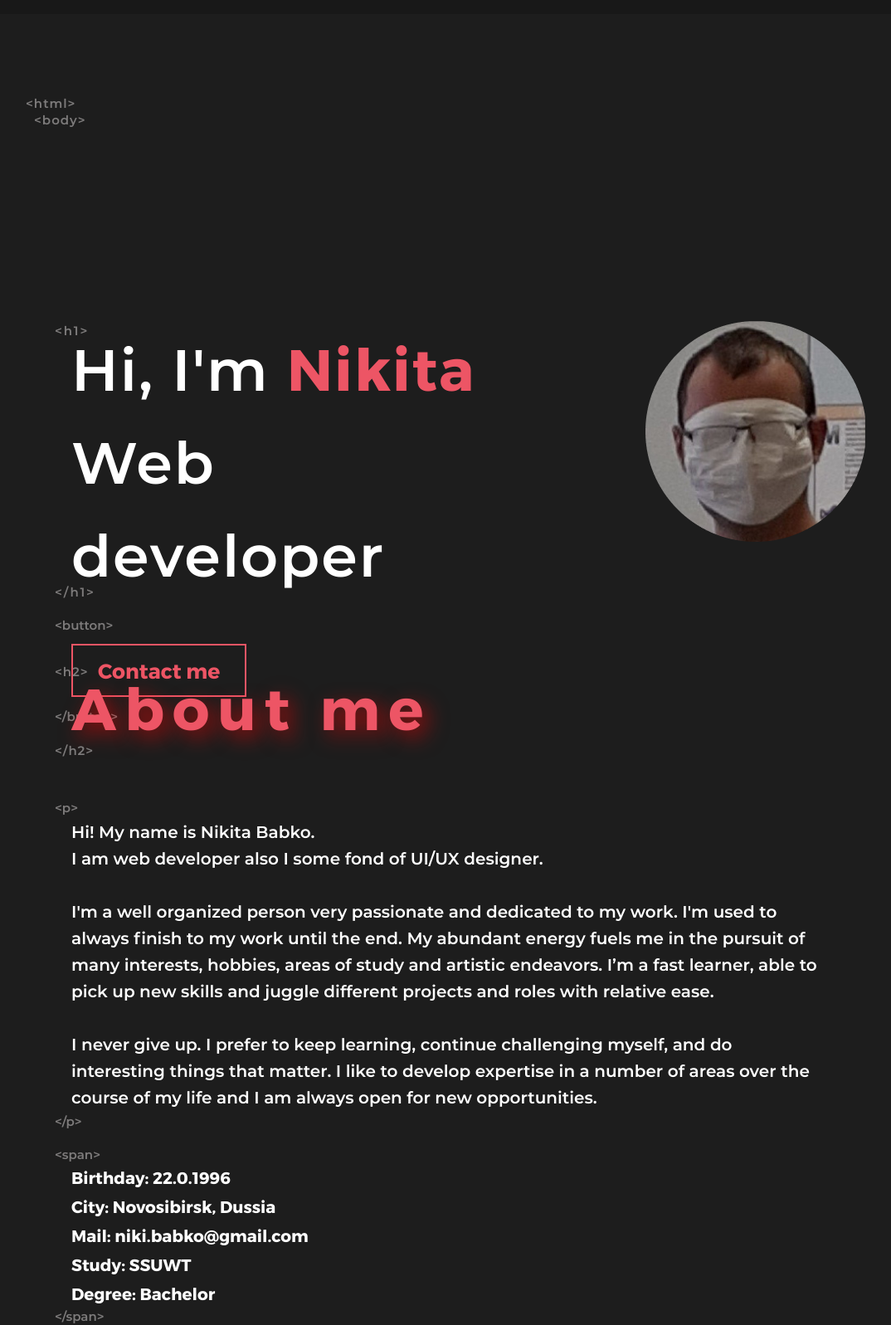
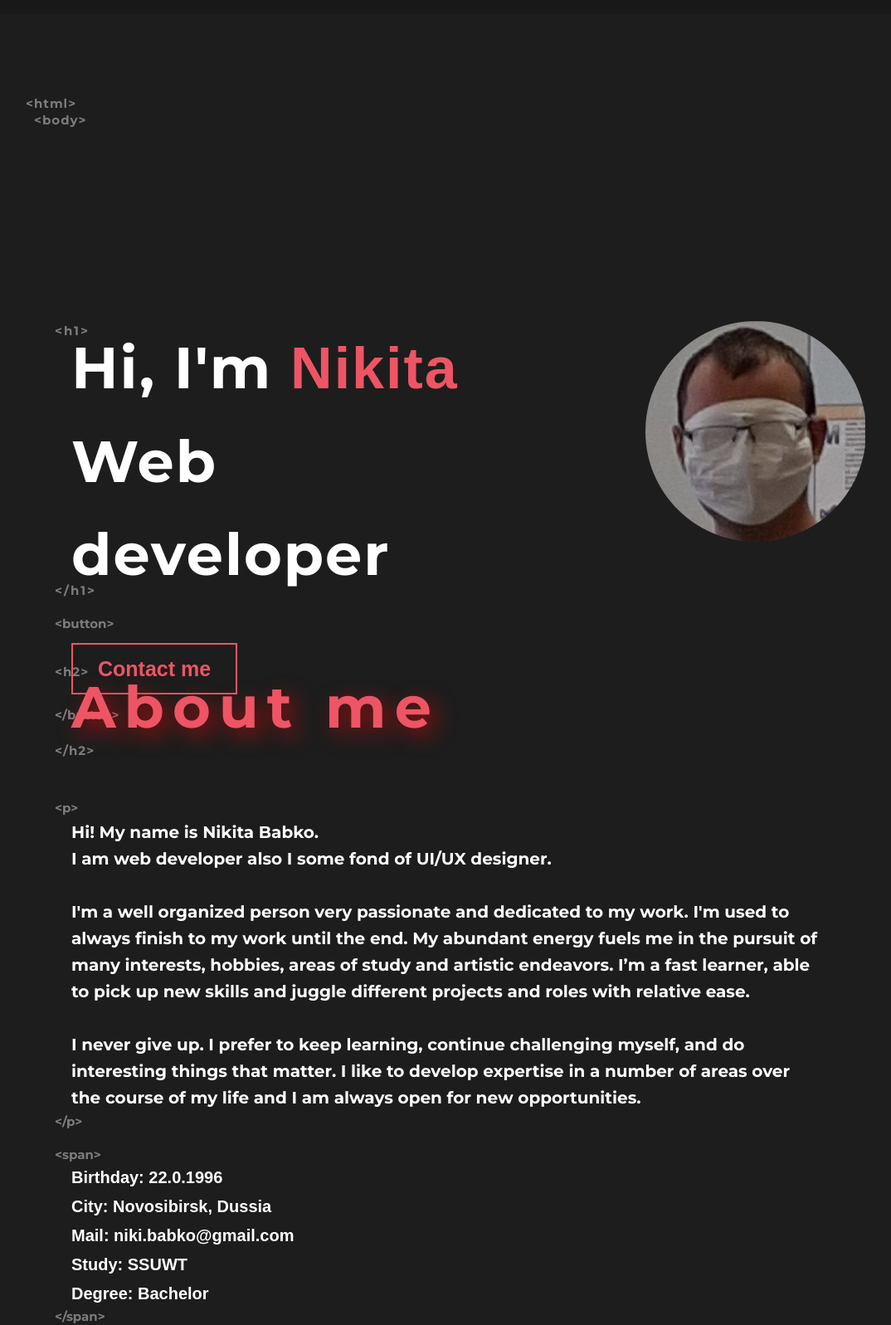
Before and after one commit to nikitababko/example-for-portfolio, a website: page src/index.html in a window 1280 px wide. Shown: the part 83-1680 px from the top of the page at 83% size, without its empty margins (4-1078 px from the left). Drawn offline with Linux system fonts and the light colour scheme.

Commit message:
Fixed bugs with fonts.

```diff
--- a/src/scss/components/about/about.scss
+++ b/src/scss/components/about/about.scss
@@ -5,6 +5,7 @@
     span {
         margin: 15px auto;
         font-family: "Montserrat Bold", sans-serif;
+        font-weight: 700;
         font-size: 20px;
         color: #fff;
         display: block;
--- a/src/scss/components/contact/contact.scss
+++ b/src/scss/components/contact/contact.scss
@@ -18,6 +18,7 @@
         input {
             padding: 25px 0 25px 25px;
             font-family: "Montserrat SemiBold", sans-serif;
+            font-weight: 600;
             font-size: 20px;
             color: $gray;
             background: #2b2b2b;
@@ -53,6 +54,7 @@
             padding: 25px 0 25px 25px;
             width: 100%;
             font-family: "Montserrat SemiBold", sans-serif;
+            font-weight: 600;
             font-size: 20px;
             color: $gray;
             background: #2b2b2b;
--- a/src/scss/components/footer/footer.scss
+++ b/src/scss/components/footer/footer.scss
@@ -14,6 +14,7 @@
             margin-top: 60px;
             display: block;
             font-family: "Montserrat SemiBold", sans-serif;
+            font-weight: 600;
             color: $red;
             text-transform: uppercase;
         }
--- a/src/scss/components/header/header.scss
+++ b/src/scss/components/header/header.scss
@@ -27,7 +27,8 @@
 }
 
 .logo {
-    font-family: "Montserrat Bold";
+    font-family: "Montserrat";
+    font-weight: 700;
     font-weight: bold;
     font-size: 50px;
     color: $gray;
@@ -51,6 +52,7 @@
 
             a {
                 font-family: "Montserrat Regular", sans-serif;
+                font-weight: 400;
                 font-size: 30px;
                 color: $gray;
                 text-decoration: none;
--- a/src/scss/components/home/home.scss
+++ b/src/scss/components/home/home.scss
@@ -16,7 +16,8 @@
         width: 100%;
         max-width: 500px;
         line-height: 1.6;
-        font-family: "Montserrat SemiBold", sans-serif;
+        font-family: "Montserrat", sans-serif;
+        font-weight: 700;
         font-size: 70px;
         letter-spacing: 2px;
         color: #fff;
@@ -35,15 +36,15 @@
         }
     }
 
-    &__btn {
+    .section__btn {
         position: relative;
         margin-top: 70px;
 
-        a {
         padding: 15px 30px;
         border: 2px solid $red;
         background: transparent;
-            font-family: "Montserrat Bold", sans-serif;
+        font-family: "Montserrat", sans-serif;
+        font-weight: 700;
         font-size: 25px;
         color: $red;
         text-decoration: none;
@@ -55,7 +56,6 @@
             box-shadow: 0px 0px 14px 14px rgba(237, 85, 101, 0.86);
         }
     }
-    }
 
     &__avatar-wrapper {
         display: flex;
--- a/src/scss/components/projects/projects.scss
+++ b/src/scss/components/projects/projects.scss
@@ -48,6 +48,7 @@
         flex-direction: column;
 
         font-family: "Montserrat SemiBold", sans-serif;
+        font-weight: 600;
         color: #fff;
 
         span:nth-child(2) {
@@ -58,6 +59,7 @@
             text-decoration: none;
 
             font-family: "Montserrat SemiBold", sans-serif;
+            font-weight: 600;
             color: #fff;
         }
     }
--- a/src/scss/components/skills/skills.scss
+++ b/src/scss/components/skills/skills.scss
@@ -8,6 +8,7 @@
     max-width: 800px;
     margin-top: 70px;
     font-family: "Montserrat Bold", sans-serif;
+    font-weight: 700;
     font-size: 30px;
     color: #fff;
 
@@ -23,6 +24,7 @@
         li {
             margin: 20px 0 20px 30px;
             font-family: "Montserrat SemiBold", sans-serif;
+            font-weight: 600;
             font-size: 20px;
             list-style-type: disc;
 
@@ -54,6 +56,7 @@
 .skills__contact-me {
     position: relative;
     font-family: "Montserrat SemiBold", sans-serif;
+    font-weight: 600;
     font-size: 20px;
     color: #fff;
 
--- a/src/scss/index.scss
+++ b/src/scss/index.scss
@@ -1,6 +1,6 @@
 @import "./utils/reset.scss";
 @import "./utils/vars.scss";
-@import "./fonts.scss";
+// @import "./fonts.scss";
 @import "./utils/mixins.scss";
 
 @import "./components/header/header.scss";
@@ -37,7 +37,8 @@ html {
 
 .markup {
     position: absolute;
-    font-family: "Montserrat SemiBold", sans-serif;
+    font-family: "Montserrat", sans-serif;
+    font-weight: 600;
     color: #fff;
     font-size: 15px;
     letter-spacing: 1px;
@@ -73,7 +74,8 @@ html {
     &__title {
         margin-bottom: 100px;
         position: relative;
-        font-family: "Montserrat Bold", sans-serif;
+        font-family: "Montserrat", sans-serif;
+        font-weight: 700;
         font-size: 70px;
         color: $red;
         text-shadow: 8px 8px 24px rgba(255, 0, 0, 0.55);
@@ -86,7 +88,8 @@ html {
         position: relative;
         width: 100%;
         max-width: 900px;
-        font-family: "Montserrat SemiBold", sans-serif;
+        font-family: "Montserrat", sans-serif;
+        font-weight: 600;
         font-size: 20px;
         color: #fff;
         line-height: 1.6;
@@ -115,6 +118,7 @@ html {
         border: 2px solid $red;
         background: transparent;
         font-family: "Montserrat Bold", sans-serif;
+        font-weight: 700;
         font-size: 25px;
         color: $red;
         text-decoration: none;
--- a/src/scss/utils/mixins.scss
+++ b/src/scss/utils/mixins.scss
@@ -5,7 +5,8 @@
         position: absolute;
         top: -15px;
         left: -20px;
-        font-family: "Montserrat SemiBold", sans-serif;
+        font-family: "Montserrat", sans-serif;
+        font-weight: 600;
         font-size: 15px;
         color: $gray;
         letter-spacing: 1px;
@@ -18,7 +19,8 @@
         position: absolute;
         left: -20px;
         bottom: -25px;
-        font-family: "Montserrat SemiBold", sans-serif;
+        font-family: "Montserrat", sans-serif;
+        font-weight: 600;
         font-size: 15px;
         color: $gray;
         letter-spacing: 1px;
@@ -32,7 +34,8 @@
     position: absolute;
     top: 0;
     left: -20px;
-    font-family: "Montserrat SemiBold", sans-serif;
+    font-family: "Montserrat", sans-serif;
+    font-weight: 600;
     font-size: 15px;
     color: $gray;
 }
@@ -43,7 +46,8 @@
     position: absolute;
     left: -20px;
     bottom: 0;
-    font-family: "Montserrat SemiBold", sans-serif;
+    font-family: "Montserrat", sans-serif;
+    font-weight: 600;
     font-size: 15px;
     color: $gray;
 }
```
Also changed, not shown: build/css/index.css, src/css/index.css, 2 other files. Lines whose indentation alone changed are shown as unchanged.
